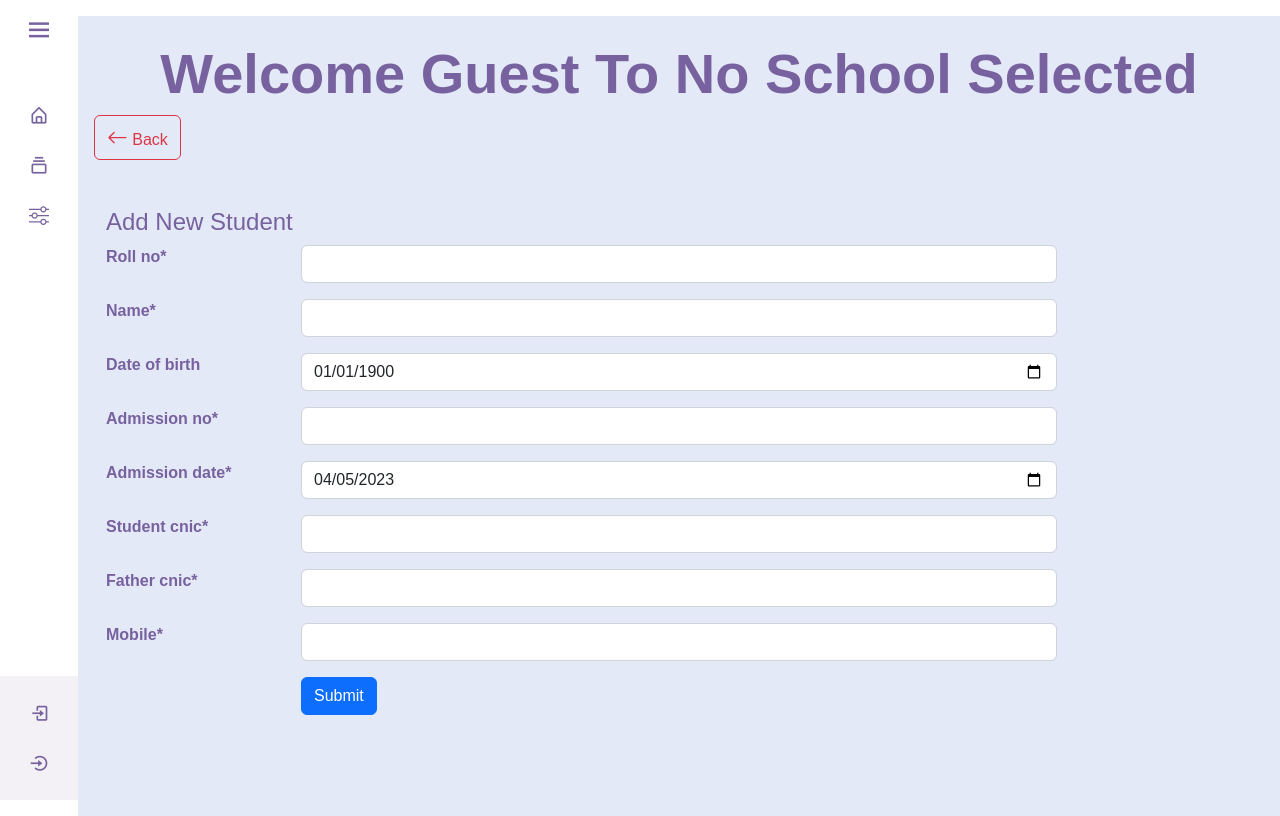
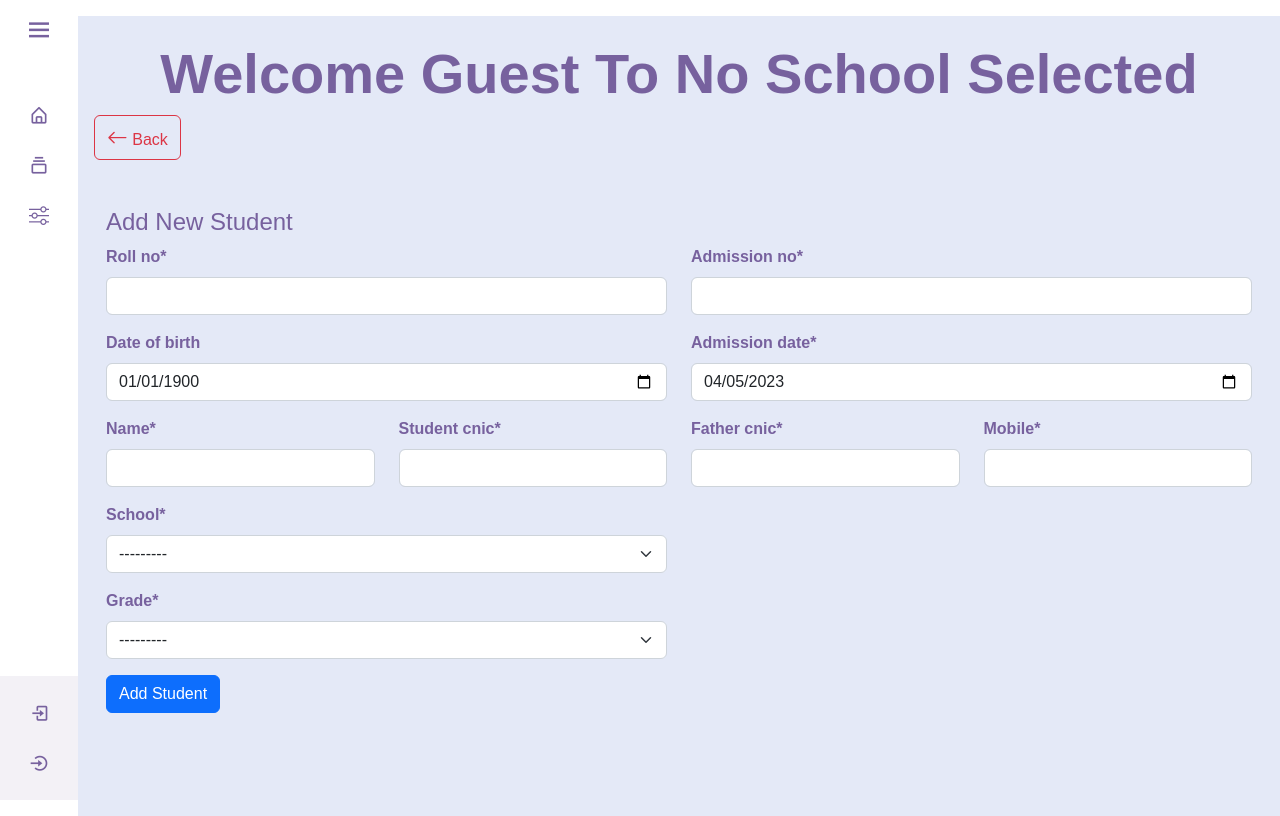
Before and after one commit to WajahatKanju/LMS, a Django app: template student/templates/student/student_form.html in a window 1280 px wide. Run offline with Django 4.2, Linux system fonts and the light colour scheme; the template is opened without the code that fills it: values that come from a table or form of the project are taken from there, others are empty; data comes from the database, SQL or seed files in the repository; both versions use the stored data as it was after the commit; some libraries are stand-ins or nearby versions.

Commit message:
add student class, student schoool, add school and class to registration form ui'

```diff
--- a/core/settings.py
+++ b/core/settings.py
@@ -42,6 +42,7 @@ INSTALLED_APPS = [
     'allauth.account',
     'allauth.socialaccount',
 
+    'betterforms',
     'bootstrap5',
     'crispy_forms',
     'crispy_bootstrap5',
--- a/student/forms.py
+++ b/student/forms.py
@@ -1,27 +1,56 @@
 from django import forms
-from django.core.exceptions import ValidationError
 
-from .models import Student
 from crispy_forms.helper import FormHelper
-from crispy_forms.layout import Submit, Row, Column
+from crispy_forms.layout import Submit, Row, Column, Layout
+from betterforms.multiform import MultiModelForm
+
+from .models import Student, StudentClass, StudentSchool
 
 
 class StudentForm(forms.ModelForm):
     class Meta:
         model = Student
-        fields = ['roll_no', 'name', 'date_of_birth', 'admission_no', 'admission_date',
-                  'student_cnic', 'father_cnic', 'mobile']
+        fields = ['roll_no', 'name', 'date_of_birth', 'admission_no', 'admission_date', 'student_cnic', 'father_cnic',
+                  'mobile']
 
     def __init__(self, *args, **kwargs):
         super(StudentForm, self).__init__(*args, **kwargs)
         self.helper = FormHelper()
-        self.helper.form_method = 'post'
-        self.helper.form_class = 'form-horizontal'
-        self.helper.field_class = 'col-lg-8'
-        self.helper.label_class = 'col-lg-2'
+        self.helper.layout = Layout(Row(Column('roll_no', css_class='form-group col-md-6'),
+                                        Column('admission_no', css_class='form-group col-md-6'), ),
+                                    Row(Column('date_of_birth', css_class='form-group col-md-6'),
+                                        Column('admission_date', css_class='form-group col-md-6'), ),
+                                    Row(Column('name', css_class='form-group col-md-3'),
+                                        Column('student_cnic', css_class='form-group col-md-3'),
+                                        Column('father_cnic', css_class='form-group col-md-3'),
+                                        Column('mobile', css_class='form-group col-md-3'), ), )
 
         self.fields['date_of_birth'].widget = forms.DateInput(attrs={'type': 'date'})
         self.fields['admission_date'].widget = forms.DateInput(attrs={'type': 'date'})
 
-        submit = Submit('Submit', 'Submit')
-        self.helper.add_input(submit)
+
+class StudentSchoolForm(forms.ModelForm):
+    class Meta:
+        model = StudentSchool
+        fields = ['school']
+
+    def __init__(self, *args, **kwargs):
+        super(StudentSchoolForm, self).__init__(*args, **kwargs)
+        self.helper = FormHelper()
+        self.helper.layout = Layout(Row(Column('school', css_class='form-group col-md-6'), ), )
+
+
+class StudentClassForm(forms.ModelForm):
+    class Meta:
+        model = StudentClass
+        fields = ['grade']
+
+    def __init__(self, *args, **kwargs):
+        super(StudentClassForm, self).__init__(*args, **kwargs)
+        self.helper = FormHelper()
+        self.helper.layout = Layout(Row(Column('grade', css_class='form-group col-md-6'), ),
+                                    Submit('submit', 'Add Student', css_class='btn btn-primary'))
+
+
+class StudentRegistrationForm(MultiModelForm):
+    form_classes = {'student': StudentForm, 'school': StudentSchoolForm, 'grade': StudentClassForm}
--- a/student/models.py
+++ b/student/models.py
@@ -36,3 +36,8 @@ class Position(models.Model):
 class StudentClass(models.Model):
     student = models.ForeignKey(Student, on_delete=models.CASCADE)
     grade = models.ForeignKey('school.SchoolClasses', on_delete=models.CASCADE)
+
+
+class StudentSchool(models.Model):
+    student = models.ForeignKey(Student, on_delete=models.CASCADE)
+    school = models.ForeignKey('school.Schools', on_delete=models.CASCADE)
--- a/student/templates/student/student_form.html
+++ b/student/templates/student/student_form.html
@@ -6,6 +6,8 @@
         <form method="post">
             {% csrf_token %}
             {% crispy form %}
+            {% crispy school_form %}
+            {% crispy class_form %}
         </form>
     </div>
 {% endblock content %}
--- a/student/views.py
+++ b/student/views.py
@@ -3,7 +3,7 @@ from django.views.generic import View
 from django.contrib.auth.mixins import LoginRequiredMixin
 
 from student.models import Student
-from student.forms import StudentForm
+from student.forms import StudentForm, StudentSchoolForm, StudentClassForm
 
 
 class StudentView(View):
@@ -30,7 +30,9 @@ class StudentCreateView(LoginRequiredMixin, View):
     success_url = 'student:all'
 
     context = {
-        'form': StudentForm()
+        'form': StudentForm(),
+        'school_form': StudentSchoolForm(),
+        'class_form': StudentClassForm(),
     }
 
     def get(self, request):
```
Also changed, not shown: db.sqlite3, main/forms.py (line endings or trailing spaces), student/migrations/0005_studentschool.py (added).
